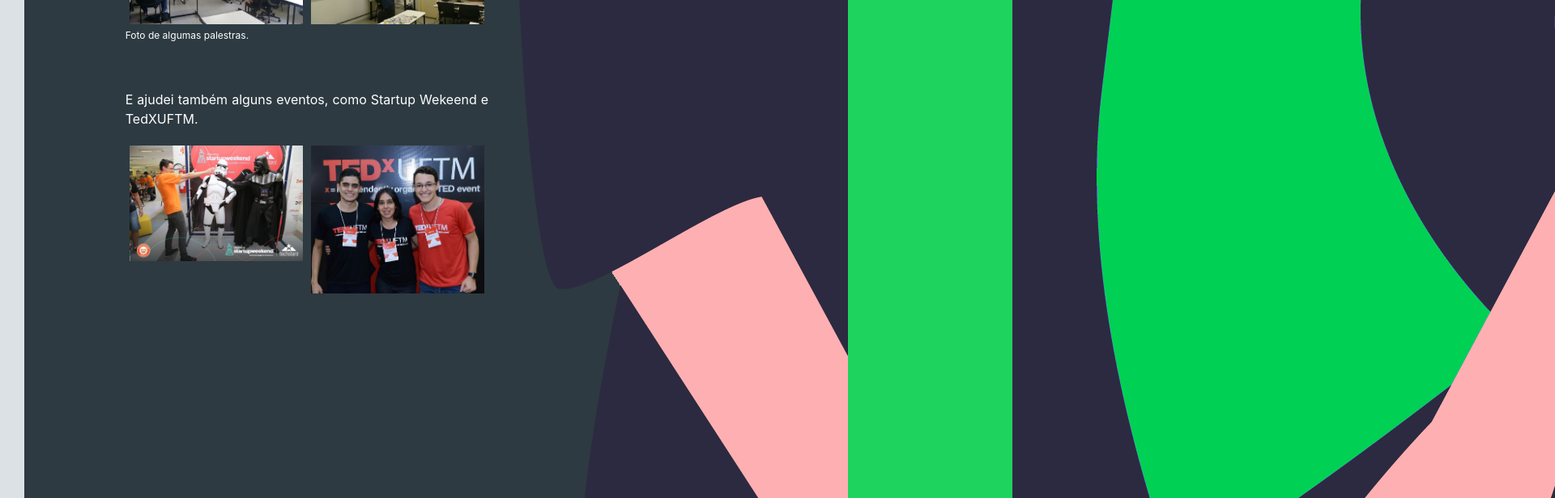
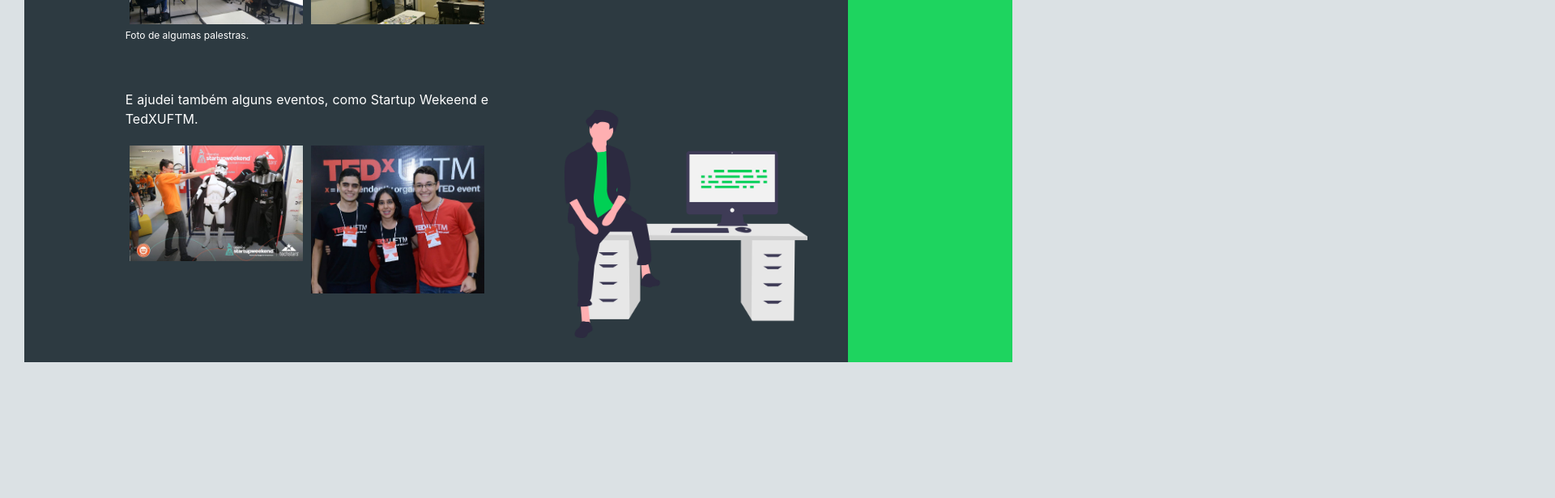
Before and after one commit to ThiagoDellaNoce/Portfolio, a React (Create React App) app: page /sobre in a window 1280 px wide. Shown: the part 2020-2636 px from the top of the page at 81% size, 1920 px wide, since content can reach past the window. After the commit the page ends 2498 px from the top, so only its background shows below. Built offline with nearby package versions, Linux system fonts and the light colour scheme.

Commit message:
melhorias gerais

```diff
--- a/src/pages/Cursos/index.js
+++ b/src/pages/Cursos/index.js
@@ -295,7 +295,7 @@ export default function Cursos() {
 
   useEffect(() => {
     setCourses(cursos);
-  }, []);
+  }, [cursos]);
 
   return (
     <div>
@@ -332,11 +332,6 @@ export default function Cursos() {
                   </p>
                 </Col>
               </Row>
-              {/* <Row>
-                <Col md={12}>
-                  <p>{course.description}</p>
-                </Col>
-              </Row> */}
 
               <hr />
             </div>
--- a/src/pages/Experiencias/styles.css
+++ b/src/pages/Experiencias/styles.css
@@ -2,6 +2,7 @@
   max-width: 100%;
   width: 100%;
   padding: 0px;
+  border-radius: 100px 100px 0px;
 }
 .exp {
   margin-top: 50px;
--- a/src/pages/Sobre/styles.css
+++ b/src/pages/Sobre/styles.css
@@ -1,14 +1,13 @@
-.img {
+.imgComputer {
   position: absolute;
   width: 300px;
+  max-width: 300px;
   right: 20px;
 }
 
 p {
   text-align: justify;
 }
-
-
 
 /* mobile */
 @media screen and (max-width: 600px) {
@@ -17,7 +16,7 @@ p {
     text-align: center !important;
   }
 
-  .img {
+  .imgComputer {
     display: none;
   }
 }
```
Also changed, not shown: src/services/api.js (deleted, +0 -7 lines), 1 other file (tests, documents, lock files or other folders).
